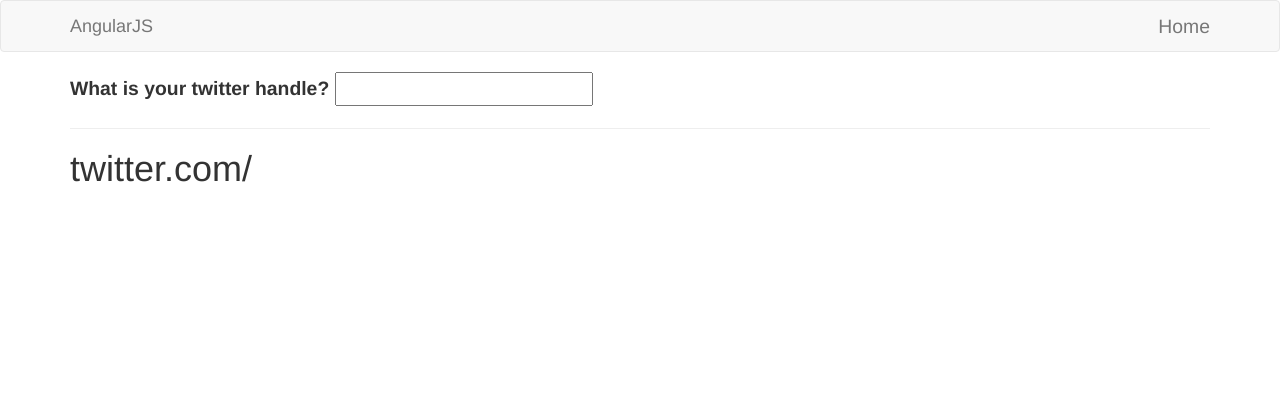
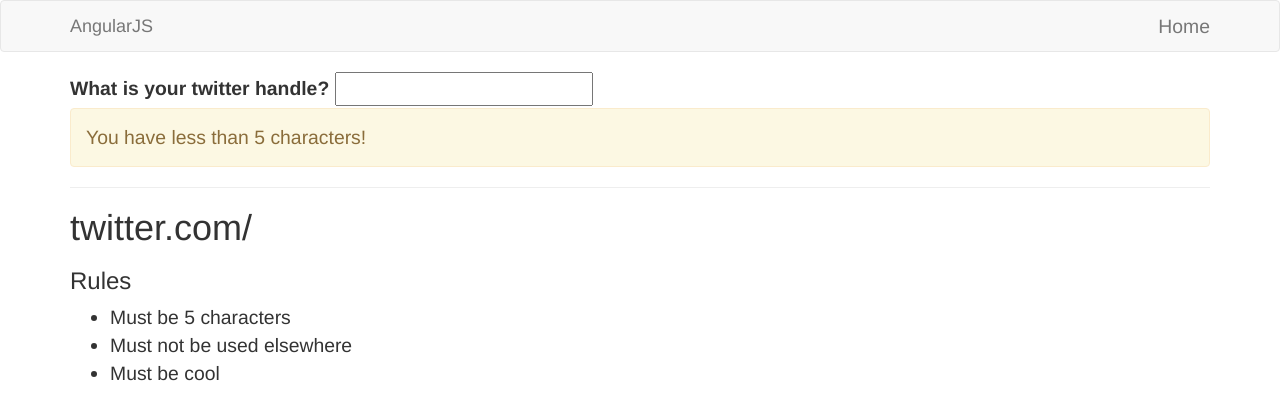
Before and after one commit to syntony/AngularJS, a plain HTML site: page index.htm in a window 1280 px wide. Drawn offline with nearby package versions, Linux system fonts and the light colour scheme; some packages are replaced by stand-ins of ours; some icons are missing.

Commit message:
21. ng-if ng-hide ng-show ng-class ng-for directives

```diff
--- a/app.js
+++ b/app.js
@@ -10,8 +10,17 @@
   '$filter',
   function ($scope, $filter) {
     $scope.handle = '';
+
     $scope.lowerCaseHandle = function () {
-      return $filter('lowercase')($scope.handle)
+      return $filter('lowercase')($scope.handle);
     }
+
+    $scope.characters = 5;
+
+    $scope.rules = [
+      { rulename: "Must be 5 characters" },
+      { rulename: "Must not be used elsewhere" },
+      { rulename: "Must be cool" },
+    ];
   },
 ]);
--- a/index.htm
+++ b/index.htm
@@ -43,9 +43,32 @@
             <input type="text" ng-model="handle">
           </div>
 
+          <div
+            class="alert"
+            ng-class="{
+              'alert-warning': handle.length < characters,
+              'alert-danger': handle.length > characters
+            }"
+          >
+            <div ng-show="handle.length < characters">
+              You have less than 5 characters!
+            </div>
+            <div ng-show="handle.length > characters">
+              You have less more 5 characters!
+            </div>
+          </div>
+
           <hr />
 
           <h1>twitter.com/{{ lowerCaseHandle() }}</h1>
+
+          <h3>Rules</h3>
+
+          <ul>
+            <li ng-repeat="rule in rules">
+              {{ rule.rulename }}
+            </li>
+          </ul>
         </div>
       </div>
 
```
